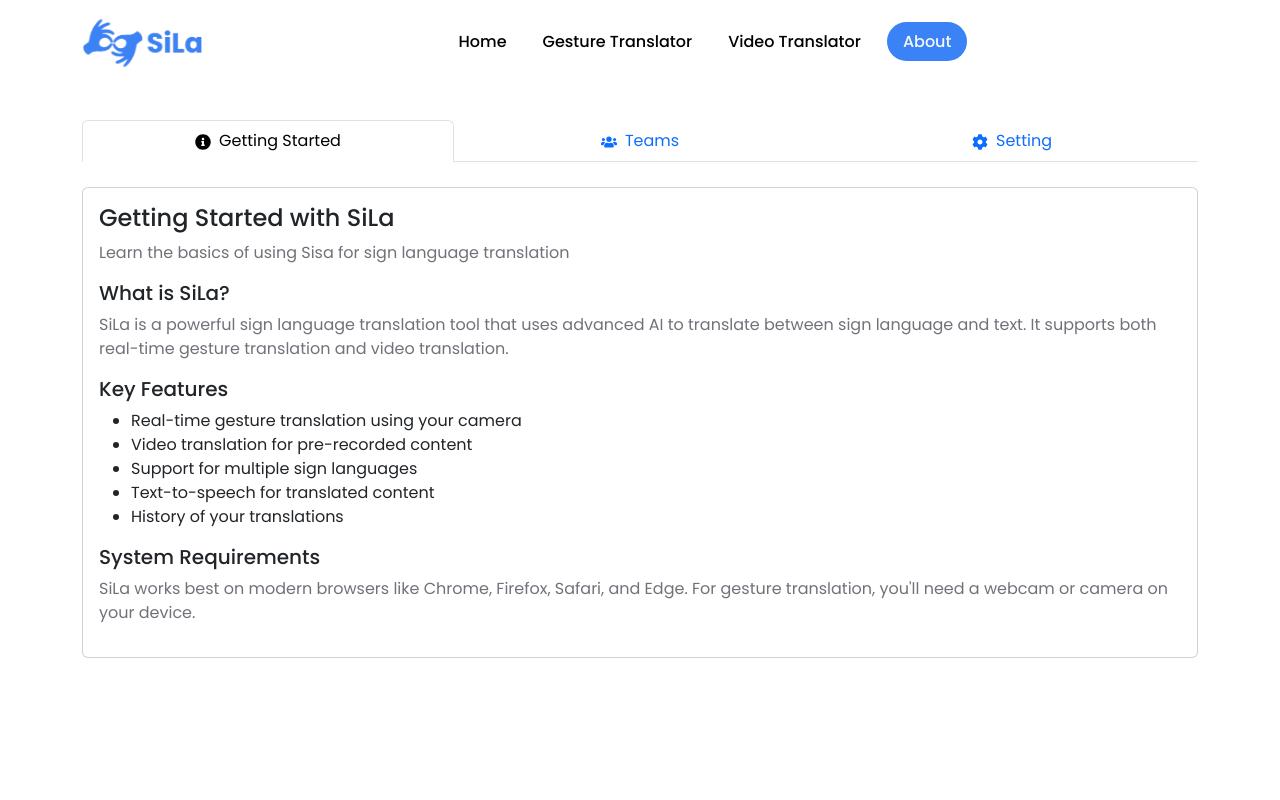
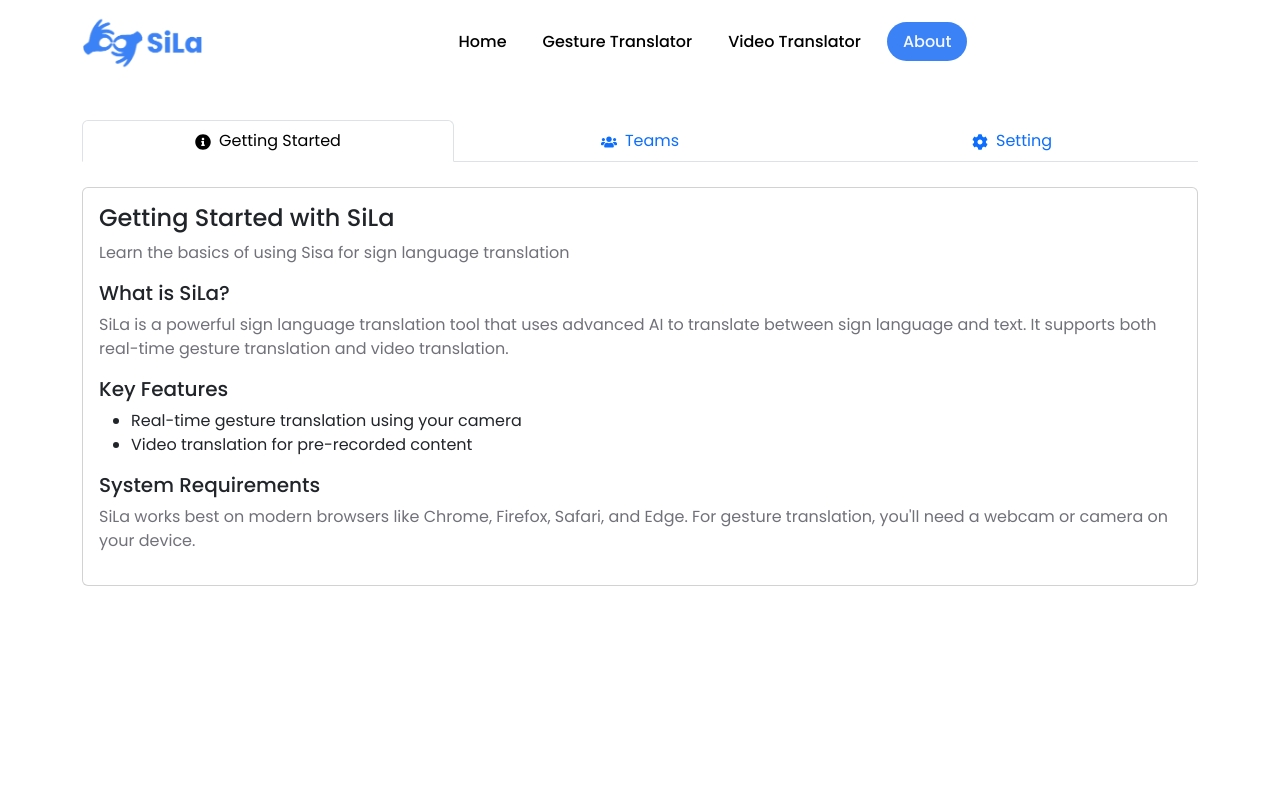
Before and after one commit to andresaputra26/sila-frontend, a React (Vite) app: page /about in a window 1280 px wide. Shown: the top 800 px of the page. Built offline with nearby package versions, Linux system fonts and the light colour scheme.

Commit message:
update style rating

```diff
--- a/src/pages/AboutPage.jsx
+++ b/src/pages/AboutPage.jsx
@@ -27,9 +27,6 @@ const AboutPage = () => {
                         <ul>
                             <li>Real-time gesture translation using your camera</li>
                             <li>Video translation for pre-recorded content</li>
-                            <li>Support for multiple sign languages</li>
-                            <li>Text-to-speech for translated content</li>
-                            <li>History of your translations</li>
                         </ul>
 
                         <h5>System Requirements</h5>
--- a/src/pages/HomePage.jsx
+++ b/src/pages/HomePage.jsx
@@ -100,7 +100,7 @@ const HomePage = () => {
         </Container>
       </div>
 
-      <div className="testimonial py-5">
+      <div className="testimonial w-100 min-vh-0 mb-5 p-5">
         <Container>
           <Row>
             <Col>
```
